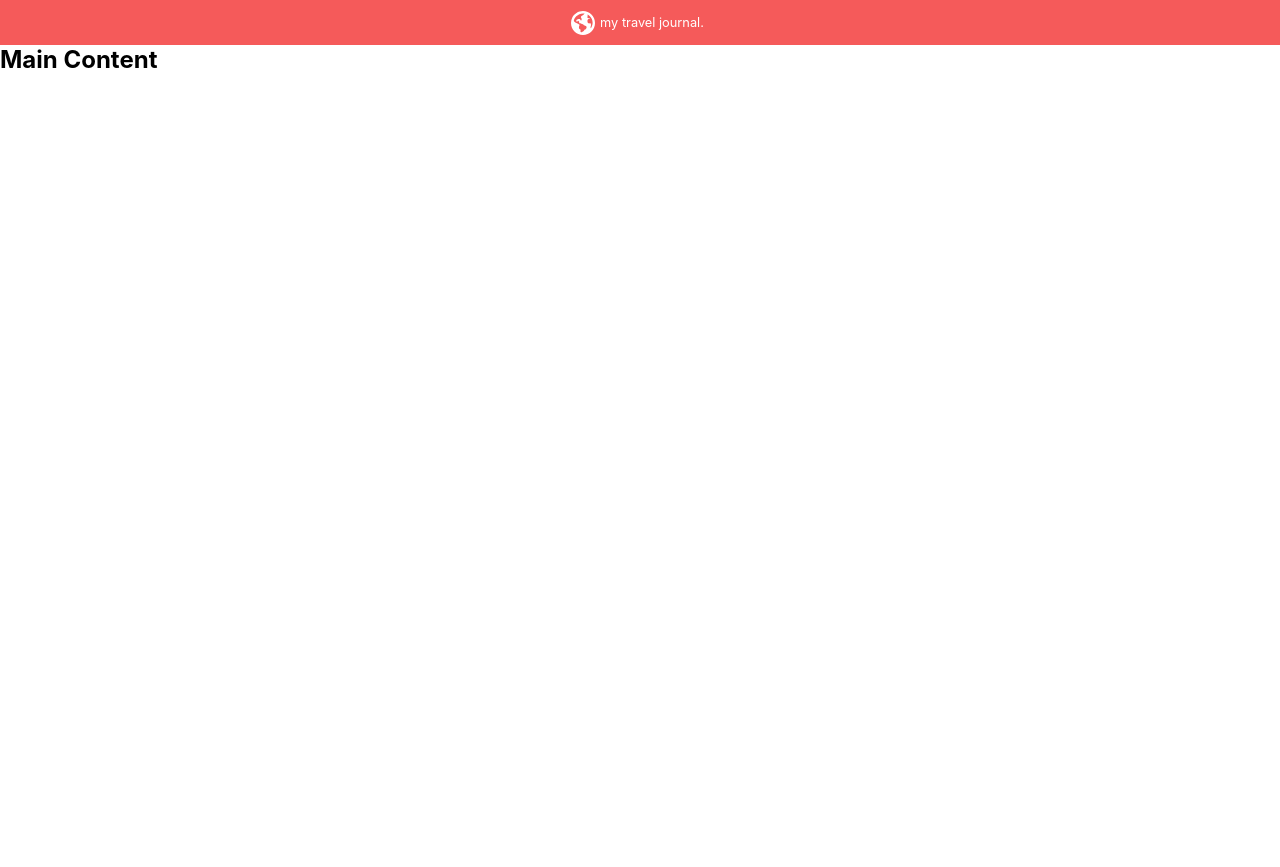
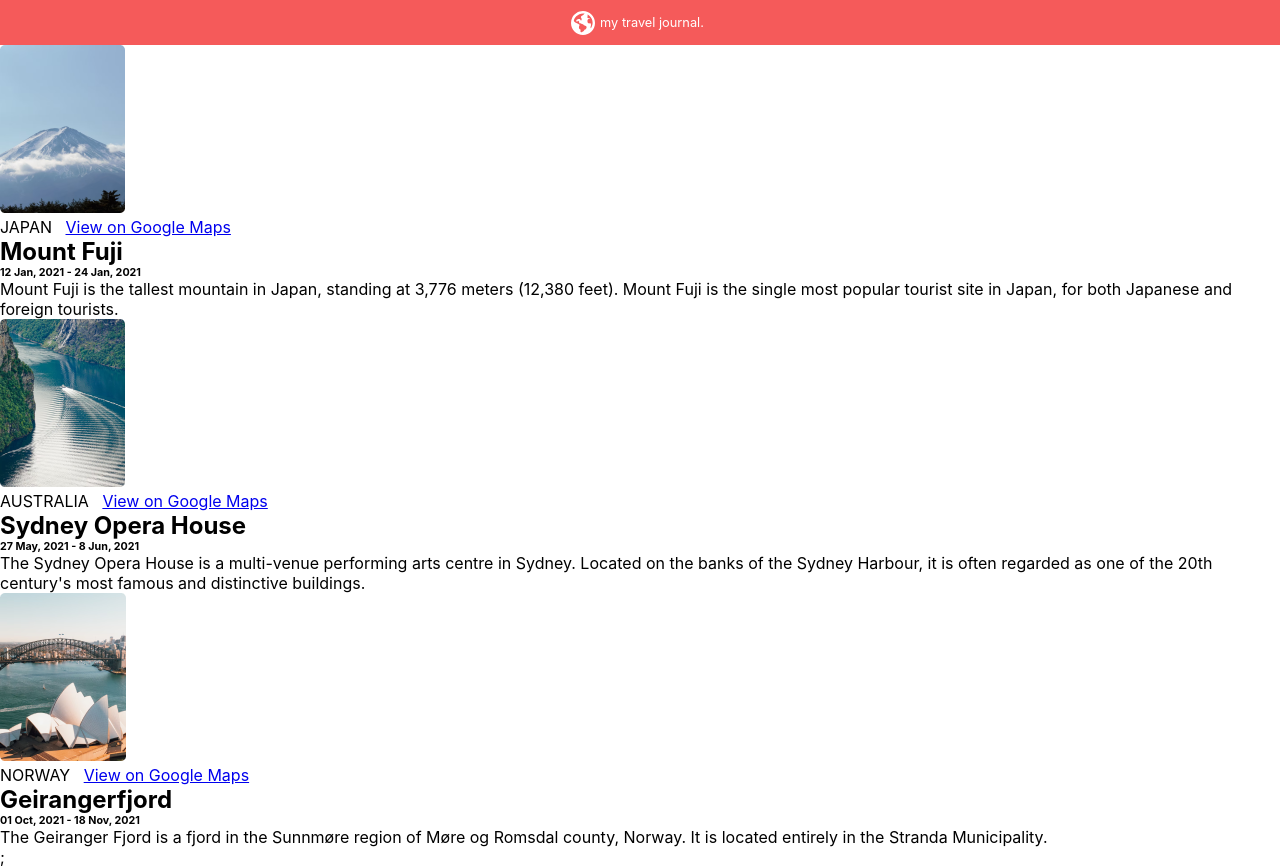
Before and after one commit to cleverAkanimoh/scrimba-react-travels-project, a React (Vite) app: page / in a window 1280 px wide. Before the commit the page ends 800 px from the top, so only its background shows below. Built offline with nearby package versions, Linux system fonts and the light colour scheme.

Commit message:
modified 3 files

```diff
--- a/src/App.jsx
+++ b/src/App.jsx
@@ -1,13 +1,16 @@
+import { useState } from 'react';
 import Header from './Components/Header';
 import MainContent from './Components/MainContent';
-// import Data from './Components/Data';
+import data from './Components/Data';
 
 const App = () => {
+
+  const [travels, setTravels] = useState(data);
 
   return (
     <main>
       <Header />
-      <MainContent />
+      <MainContent travels={travels} />
     </main>
   )
 }
--- a/src/Components/MainContent.jsx
+++ b/src/Components/MainContent.jsx
@@ -1,7 +1,21 @@
-const MainContent = () => {
+const MainContent = ({ travels }) => {
     return (
         <section id="main-content">
-            <h1>Main Content</h1>
+            {
+                travels.map(travel => {
+                    const { id, img, title, country, href, date, desc } = travel;
+
+                    return <article key={id} className="travels">
+                        <img src={img} alt={title} />
+                        <div className="travel-div">
+                            <span>{country}</span>&nbsp;&nbsp;&nbsp;<a href={href}>View on Google Maps</a>
+                            <h2>{title}</h2>
+                            <h6>{date}</h6>
+                            <p>{desc}</p>
+                        </div>
+                    </article>
+                })
+            };
         </section>
     );
 }
--- a/src/index.css
+++ b/src/index.css
@@ -6,16 +6,17 @@
 }
 
 #root {
-  width: 100%;
-  height: auto;
+  width: 100vw;
+  height: 100vh;
   display: grid;
   place-items: center;
+  /* justify-content: center; */
 }
 
 main {
   display: flex;
   flex-direction: column;
-  width: 100vw;
+  width: 100%;
 }
 
 header {
```
